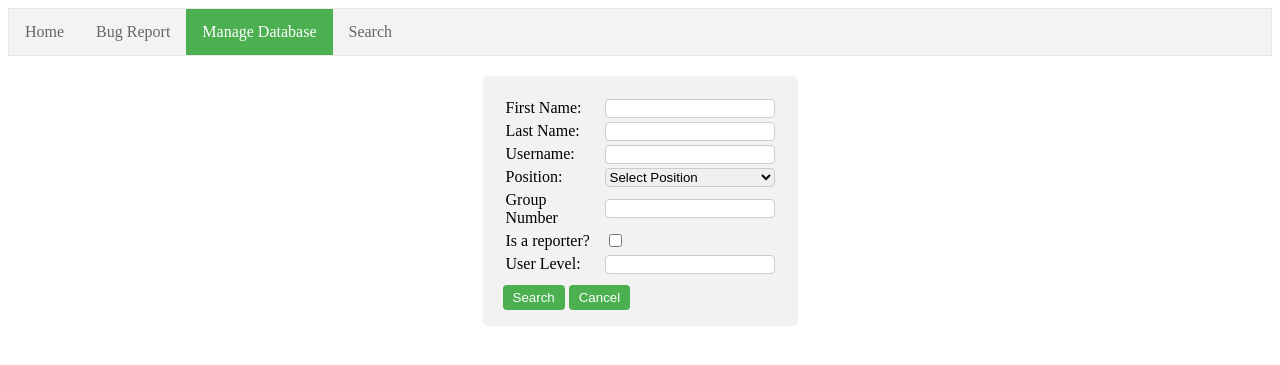
After one commit to MIMrxn/CECS544_Bughound, a PHP site: page /pages/search_employees.php?source=1 in a window 1280 px wide. The commit adds this page. Shown: the top 365 px of the page. Run offline with PHP 8.4, Linux system fonts and the light colour scheme.

Commit message:
added sql file and small update to employee managment functions.

```diff
--- a/assets/styles/form_style.css
+++ b/assets/styles/form_style.css
@@ -40,6 +40,16 @@ form[name=new_report_form] {
     overflow: scroll;
 }
 
+form[name=search_employees_form] {
+    margin: auto;
+    width: 275px;
+    height: 210px;
+    border-radius: 5px;
+    background-color: #F2F2F2;
+    padding: 20px;
+    overflow: scroll;
+}
+
 textarea {
     resize: none;
 }
--- a/pages/create_report.php
+++ b/pages/create_report.php
@@ -8,9 +8,10 @@
     </head>
     <body>
         <h3>
+            <!-- ADD YOUR DB INFO HERE -->
             <?php
-                $servername = "";
-                $username = "";
+                $servername = "localhost";
+                $username = "root";
                 $password = "";
                 $conn = new mysqli($servername, $username, $password);
                 mysqli_select_db($conn, "bughound_db");
--- a/pages/manage_employees.php
+++ b/pages/manage_employees.php
@@ -34,8 +34,10 @@
 
         <div class="vertical-menu">
             <a href="add_employee.php">Add a new employee</a>
-            <a href="edit_employee.php">Edit employee information</a>
-            <a href="delete_employee.php">Delete an employee</a>
+            <!--<a href="edit_employee.php">Edit employee information</a>
+            <a href="delete_employee.php">Delete an employee</a>-->
+            <a href="search_employees.php?source=edit">Edit employee information</a>
+            <a href="search_employees.php?source=delete">Delete an employee</a>
             <a href="search_employees.php">Search for an employee</a>
         </div>
 
--- /dev/null
+++ b/pages/search_employees.php
@@ -0,0 +1,102 @@
+<!DOCTYPE html>
+<html>
+    <head>
+        <meta charset="UTF-8">
+        <title>Bughound</title>
+        <link rel="stylesheet" href="../assets/styles/nav_menu_style.css">
+        <link rel="stylesheet" href="../assets/styles/form_style.css">
+    </head>
+    <body>
+        <ul>
+            <li><a href="index.php">Home</a></li>
+            <li class="dropdown">
+                <a href="javascript:void(0)" class="dropbtn">Bug Report</a>
+                <div class="dropdown-content">
+                    <a href="create_report.php">Create</a>
+                    <a href="update_report.php">Update</a>
+                </div>
+            </li>
+            <li class="dropdown">
+                <a href="javascript:void(0)" class="dropbtn, active">Manage Database</a>
+                <div class="dropdown-content">
+                    <a href="manage_programs.php">Programs</a>
+                    <a href="manage_releases.php">Releases</a>
+                    <a href="manage_functional_areas.php">Functional Areas</a>
+                    <a href="manage_employees.php">Employees</a>
+                </div>
+            </li>
+            <li>
+                <a href="search.php">Search</a>
+            </li>
+        </ul>
+
+        <h2>
+            <center>
+                <?php
+                    $source = $_GET['source'];
+                    if($source == 'edit') {
+                        echo '<font color="gray">Search for an Employee to Edit Entry</font>';
+                    }
+                    if($source == 'delete') {
+                        echo '<font color="gray">Search for an Employee to Delete Entry</font>';
+                    }
+                ?>
+            </center>
+        </h2>
+
+        <form name="search_employees_form" action="search_employees_post.php" method="post" onsubmit="return validate(this)">
+            <table>
+                <tr><td>First Name:</td><td><input type="Text" name="first_name" /></td></tr>
+                <tr><td>Last Name:</td><td><input type="Text" name="last_name" /></td></tr>
+                <tr><td>Username:</td><td><input type="Text" name="user_name" /></td></tr>
+                <tr>
+                    <td>Position:</td>
+                    <td>
+                    <select name="position" required>
+                            <option value="">Select Position</option>
+                            <option value="programmer">Programmer</option>
+                            <option value="designer">Designer</option>
+                            <option value="tester">Tester</option>
+                            <option value="manager">Manager</option>
+                    </select>
+                    </td>
+                </tr>
+                <tr><td>Group Number</td><td><input type="Text" name="group_num"></td></tr>
+                <tr><td>Is a reporter?</td><td><input type="checkbox" name="is_reporter" value="True" /></td></tr>
+                <tr><td>User Level:</td><td><input type="Text" name="user_level" /></td></tr>
+            </table>
+            <input type="submit" name="submit" value="Search" />
+            <input class="button" type="button" onclick="window.location.replace('search_employees.php')" value="Cancel" />
+        </form>
+
+        <script language=Javascript>
+            function validate(theform) {
+                if(theform.first_name.value === ""){
+                    alert ("Name field must contain characters");
+                    return false;
+                }
+                if(theform.last_name.value === ""){
+                    alert ("Name field must contain characters");
+                    return false;
+                }
+                if(theform.user_name.value === ""){
+                    alert ("User name field must contain characters");
+                    return false;
+                }
+                if(theform.position.value === ""){
+                    alert ("Must select a position");
+                    return false;
+                }
+                if(theform.group_num.value === ""){
+                    alert ("Group number field must contain a number");
+                    return false;
+                }
+                if(theform.user_level.value === ""){
+                    alert ("User name field must contain characters");
+                    return false;
+                }
+                return true;
+            }
+        </script>
+    </body>
+</html>
```
Also changed, not shown: TODO.txt (added, +10 -0 lines), pages/add_employee_post.php (+5 -3 lines), pages/edit_employee.php (added, +96 -0 lines), sql_files/create_tables.sql (added, +71 -0 lines), 1 other file.
